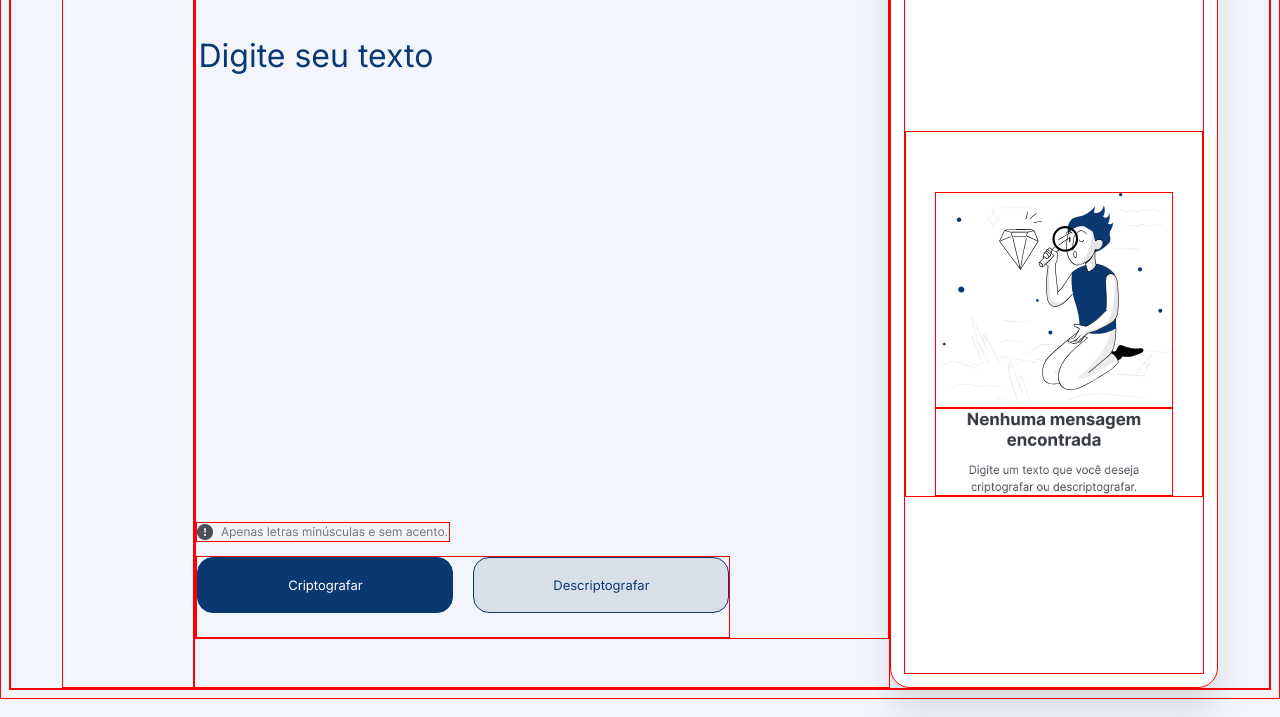
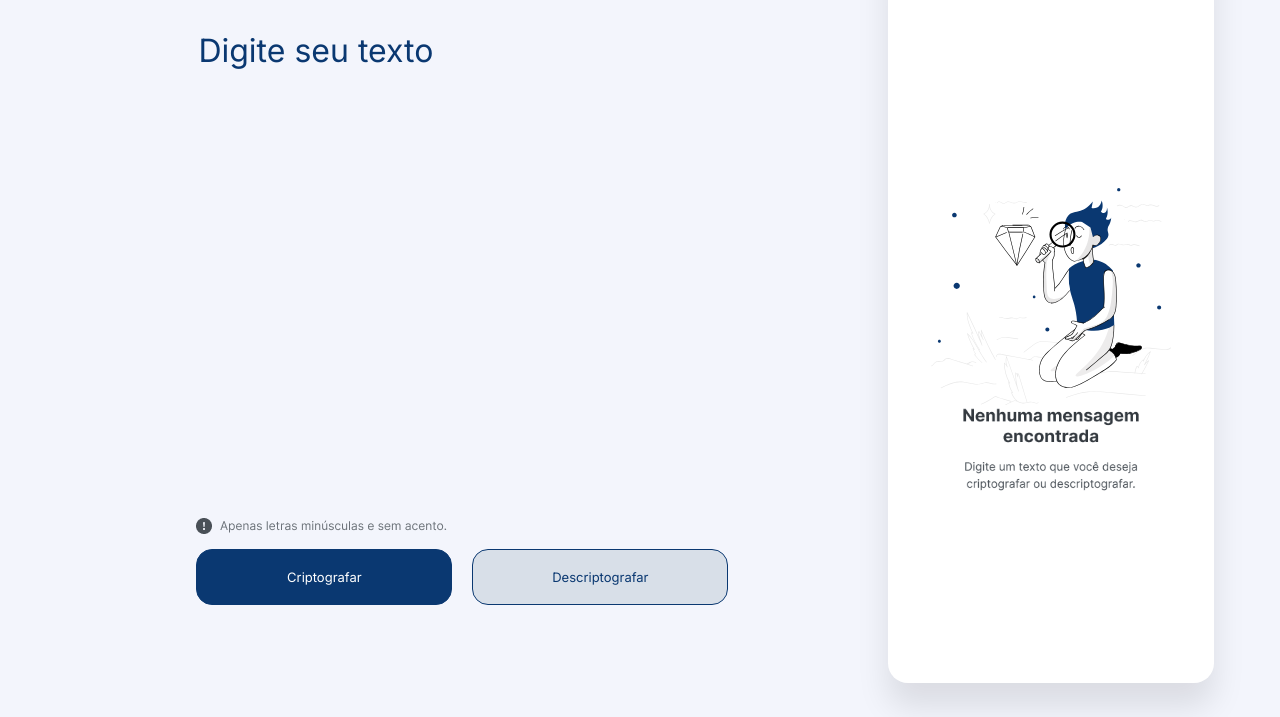
Before and after one commit to jeffersonwhitney/Encriptador-de-Texto---Alura, a plain HTML site: page index.html in a window 1280 px wide. Shown: the part 83-800 px from the top of the page. Drawn offline with Linux system fonts and the light colour scheme.

Commit message:
Update style.css
retirando o border red 1px

```diff
--- a/style.css
+++ b/style.css
@@ -1,7 +1,7 @@
 @import url('https://fonts.googleapis.com/css2?family=Inter&display=swap');
 
 *{
-    border: solid 1px red;
+/*     border: solid 1px red; */
 }
 
 body {
```
